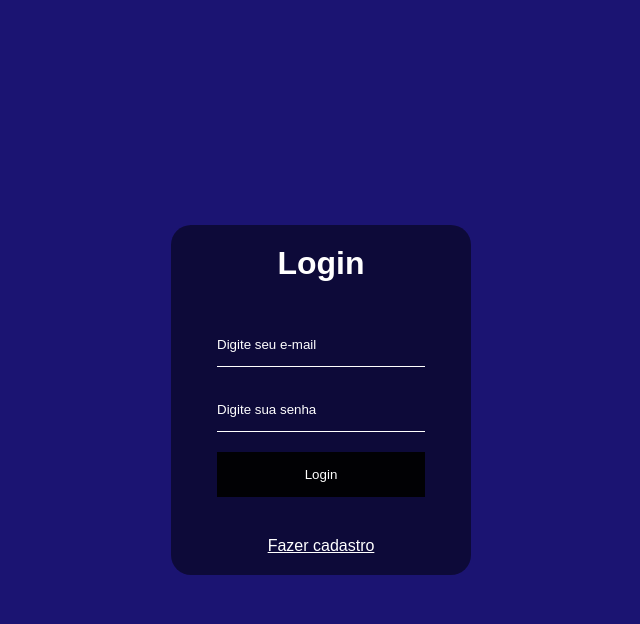
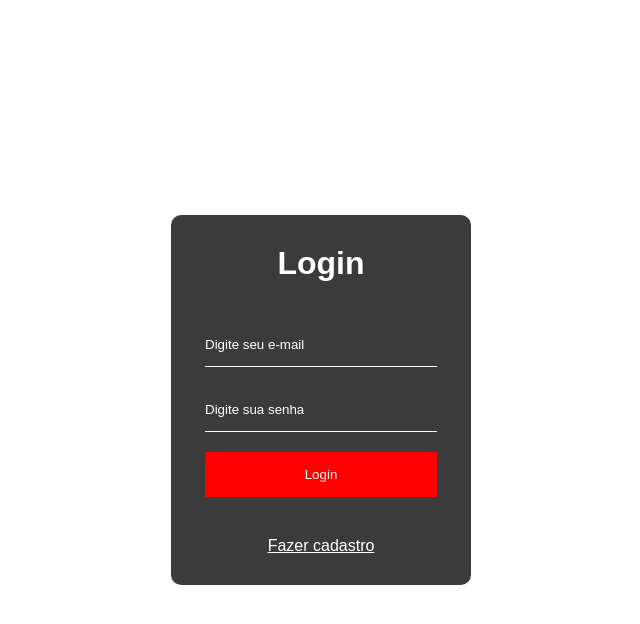
Before and after one commit to Andrezinrc/flask-login-app, a Flask app: page / in a window 1280 px wide. Shown: the top 624 px of the page, without its empty margins (319-959 px from the left). Run offline with Flask 3, Linux system fonts and the light colour scheme.

Commit message:
estilizando os formularios

```diff
--- a/app.py
+++ b/app.py
@@ -43,7 +43,7 @@ def login():
 @app.route("/login_sucesso", methods=['GET'])
 @login_required
 def login_sucesso():
-    return f"Login feito com sucesso para o usuario {current_user.nome}"
+    return redirect("https://jogodacobrinha-weld.vercel.app/")
 
 @app.route("/logout")
 @login_required
--- a/static/style.css
+++ b/static/style.css
@@ -3,9 +3,6 @@
   padding: 0;
   box-sizing: border-box;
   font-family: sans-serif;
-}
-body{
-  background-color: #1B1472;
 }
 .titulo-form{
   color: white;
@@ -21,10 +18,10 @@ body{
   flex-direction: column;
   align-items: center;
   gap: 20px;
-  background-color: rgba(0, 0, 0, 0.5);
+  background-color: #000000C4;
   text-align: center;
-  padding: 20px;
-  border-radius: 20px;
+  padding: 30px 5px;
+  border-radius: 10px;
 }
 input::placeholder {
   color: white;
@@ -36,14 +33,14 @@ input {
   border-bottom: 1px solid white;
   background-color: transparent;
   outline: none;
+  color: white;
 }
 input:focus{
   color: white;
 }
 .botao{
-  background-color: #000000ED;
+  background-color: red;
   border: 0;
-  border-radius 20px;
   color: white;
   margin-bottom: 20px;
 }
--- a/templates/login.html
+++ b/templates/login.html
@@ -14,7 +14,7 @@
         <input class="botao" type="submit" value="Login">
         <a class="fazer-cadastro" href="/cadastro">Fazer cadastro</a>
         {% for mensagem in get_flashed_messages() %}
-            <p class="aviso-login">{{ mensagem }}</p>
+            <p class="aviso-login">{{ mensagem }}</p><br>
         {% endfor %}
     </form>
 </body>
```
Also changed, not shown: User.db (added), instance/site.db, site.db (added), templates/ocean-3605547_640.jpg (added).
